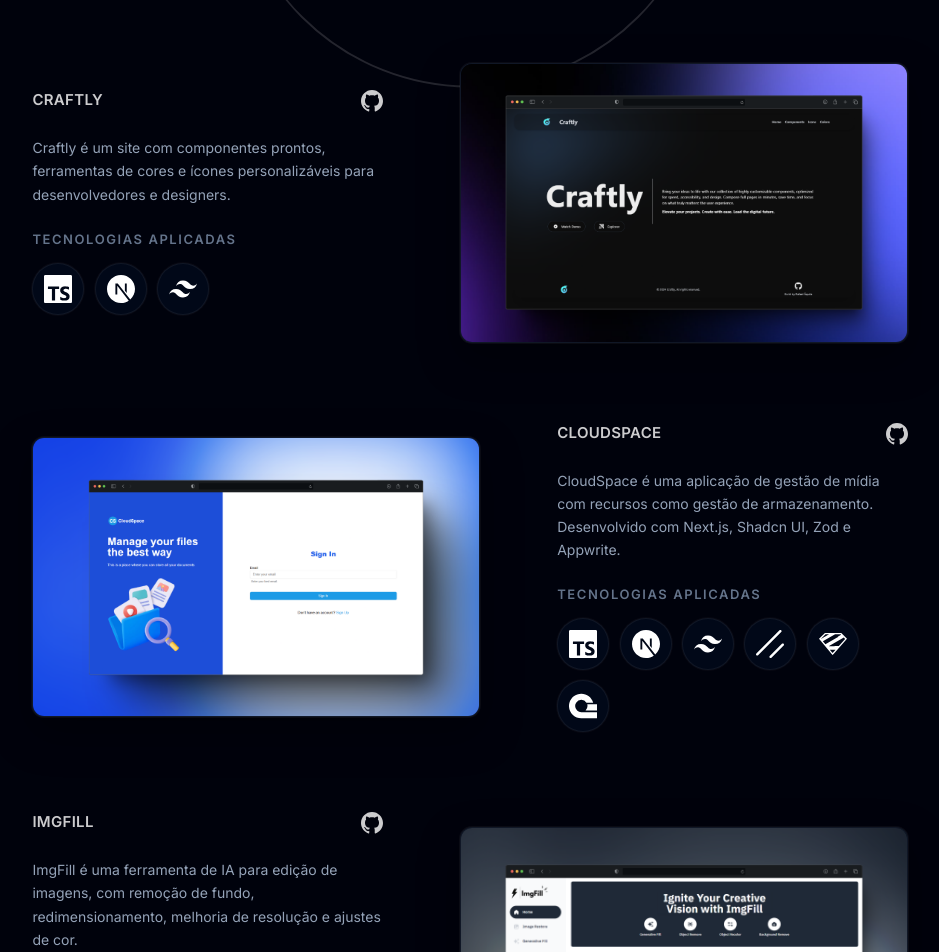
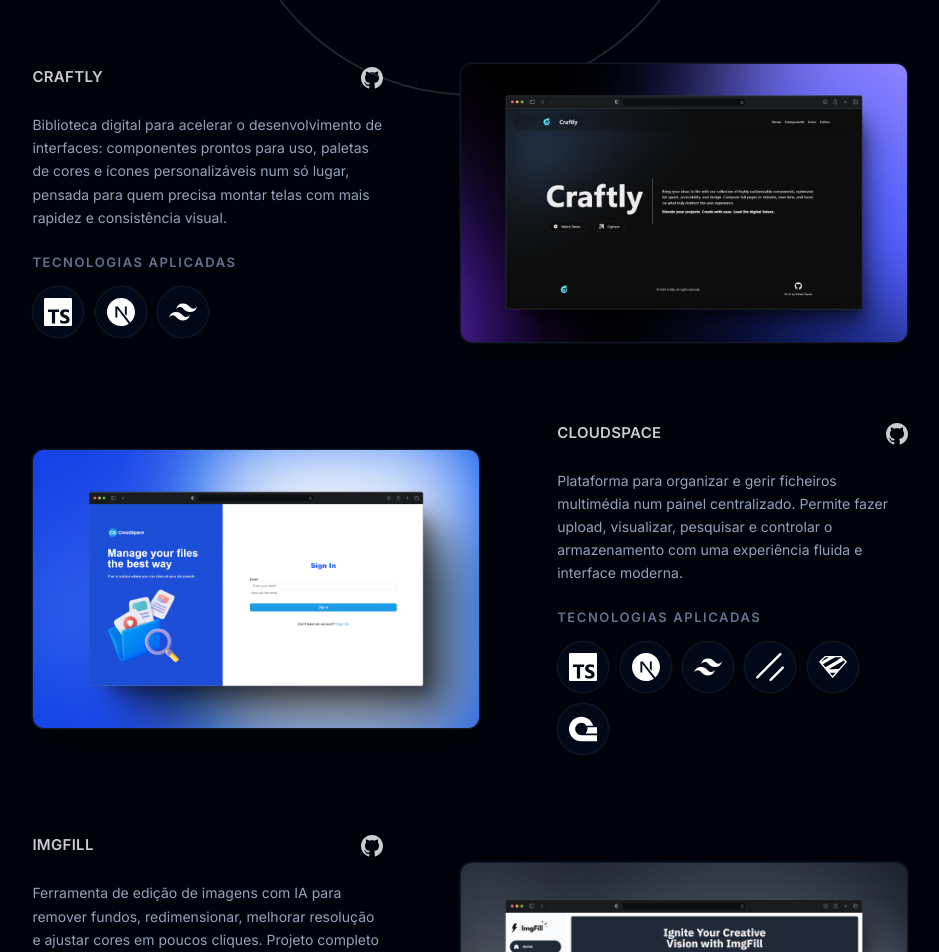
Before and after one commit to rafael-bit/portfolio, a Next.js app: page / in a window 1280 px wide. Shown: the part 1640-2592 px from the top of the page, without its empty margins (170-1109 px from the left). Built offline with nearby package versions, Linux system fonts and the light colour scheme.

Commit message:
feat: update project descriptions for clarity and detail

```diff
--- a/components/projects/content.ts
+++ b/components/projects/content.ts
@@ -76,7 +76,7 @@
     image: '/projects/craftly.png',
     github: 'https://github.com/rafael-bit/craftly',
     description:
-      'Craftly é um site com componentes prontos, ferramentas de cores e ícones personalizáveis para desenvolvedores e designers.',
+      'Biblioteca digital para acelerar o desenvolvimento de interfaces: componentes prontos para uso, paletas de cores e ícones personalizáveis num só lugar, pensada para quem precisa montar telas com mais rapidez e consistência visual.',
     skillsLabel: 'TECNOLOGIAS APLICADAS',
     skills: techSkills([
       { label: 'TypeScript', icon: 'typescript' },
@@ -90,7 +90,7 @@
     image: '/projects/cloud.png',
     github: 'https://github.com/rafael-bit/storage-management',
     description:
-      'CloudSpace é uma aplicação de gestão de mídia com recursos como gestão de armazenamento. Desenvolvido com Next.js, Shadcn UI, Zod e Appwrite.',
+      'Plataforma para organizar e gerir ficheiros multimédia num painel centralizado. Permite fazer upload, visualizar, pesquisar e controlar o armazenamento com uma experiência fluida e interface moderna.',
     skillsLabel: 'TECNOLOGIAS APLICADAS',
     skills: techSkills([
       { label: 'TypeScript', icon: 'typescript' },
@@ -108,7 +108,7 @@
     image: '/projects/imgfill.png',
     github: 'https://github.com/rafael-bit/ImgFill',
     description:
-      'ImgFill é uma ferramenta de IA para edição de imagens, com remoção de fundo, redimensionamento, melhoria de resolução e ajustes de cor.',
+      'Ferramenta de edição de imagens com IA para remover fundos, redimensionar, melhorar resolução e ajustar cores em poucos cliques. Projeto completo com autenticação, gestão de ficheiros e fluxo de pagamento integrado.',
     skillsLabel: 'TECNOLOGIAS APLICADAS',
     skills: techSkills([
       { label: 'Next.js', icon: 'nextjs' },
```
